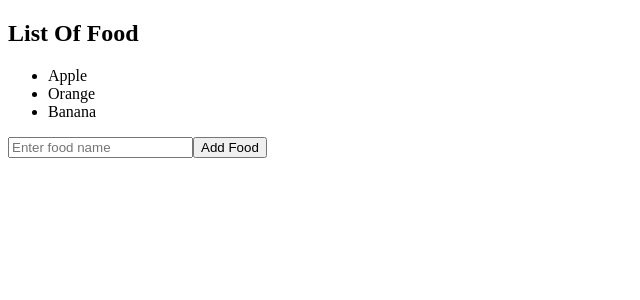
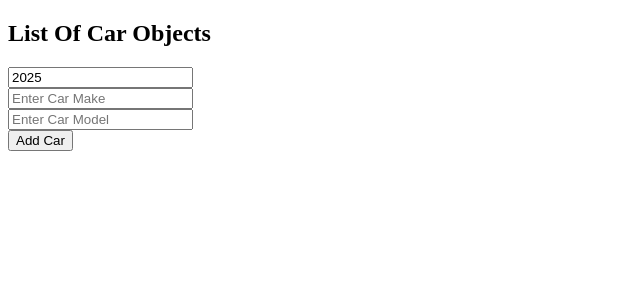
Before and after one commit to Zuhn0/React, a React (Vite) app in the folder my-react-app/: page / in a window 1280 px wide. Shown: the top 300 px of the page, without its empty margins (0-640 px from the left). Built offline with nearby package versions, Linux system fonts and the light colour scheme.

Commit message:
Update_Array_of_Object_in_state

```diff
--- a/my-react-app/src/MyComponent.jsx
+++ b/my-react-app/src/MyComponent.jsx
@@ -2,34 +2,59 @@
 
 function MyComponent(){
 
-    const [foods, setFoods] = useState(["Apple", "Orange", "Banana"]);
+    const [cars, setCars] = useState([]);
+    const [carYear, setCarYear] = useState(new Date().getFullYear());
+    const [carModel, setCarModel] = useState("")
+    const [carMake, setCarMake] = useState("")
 
-    function handleAddFood(){
+    function handleAddCar(){
 
-    const newFood = document.getElementById("foodInput").value;
-    document.getElementById("foodInput").value="";
+        const newCar = {year: carYear , make: carMake, model: carModel};
 
-    setFoods (f => [...f, newFood]); //spread operator
+        setCars(c => [...c, newCar]);
+
+        setCarYear(new Date().getFullYear());
+        setCarMake("");
+        setCarModel("");
     }
 
-    function handleRemoveFood(index){
+    function handleRemoveCar(index){
+     setCars(c => c.filter((_,i) => i!==index));
 
-        setFoods(foods.filter((_,i) => i!=index)); //"_" means non required parameter
     }
+
+    function handleYearChange(event){
+       setCarYear(event.target.value);
+    }
+
+        function handleMakeChange(event){
+        setCarMake(event.target.value)
+    }
+
+        function handleModelChange(event){
+        setCarModel(event.target.value)
+    }
+
 
     return (
      <div>
-            <h2>List Of Food</h2>
-            <ul>
-                {foods.map((food, index) =>
-                <li key={index} onClick={() => handleRemoveFood(index)}>
-                    {food}
-                    </li>)}
-            </ul>
-            <input type="text" id="foodInput" placeholder="Enter food name"/>
-            <button onClick={handleAddFood}>Add Food</button>
+        <h2>List Of Car Objects</h2>
+        <ul>
+          {cars.map((car, index) =>
+           <li key={index} onClick={() => handleRemoveCar(index)}
+               >{car.year} {car.make} {car.model}
+            </li>)}
+        </ul>
+        <input type="number" value={carYear} onChange={handleYearChange}/> <br/>
+        <input type="text" value={carMake} onChange={handleMakeChange}
+               placeholder="Enter Car Make"/> <br/>
+        <input type="text" value={carModel} onChange={handleModelChange}
+               placeholder="Enter Car Model"/> <br/>
+        <button onClick={handleAddCar}>Add Car</button>
+
      </div>
     );
 
 }
+
 export default MyComponent
```
